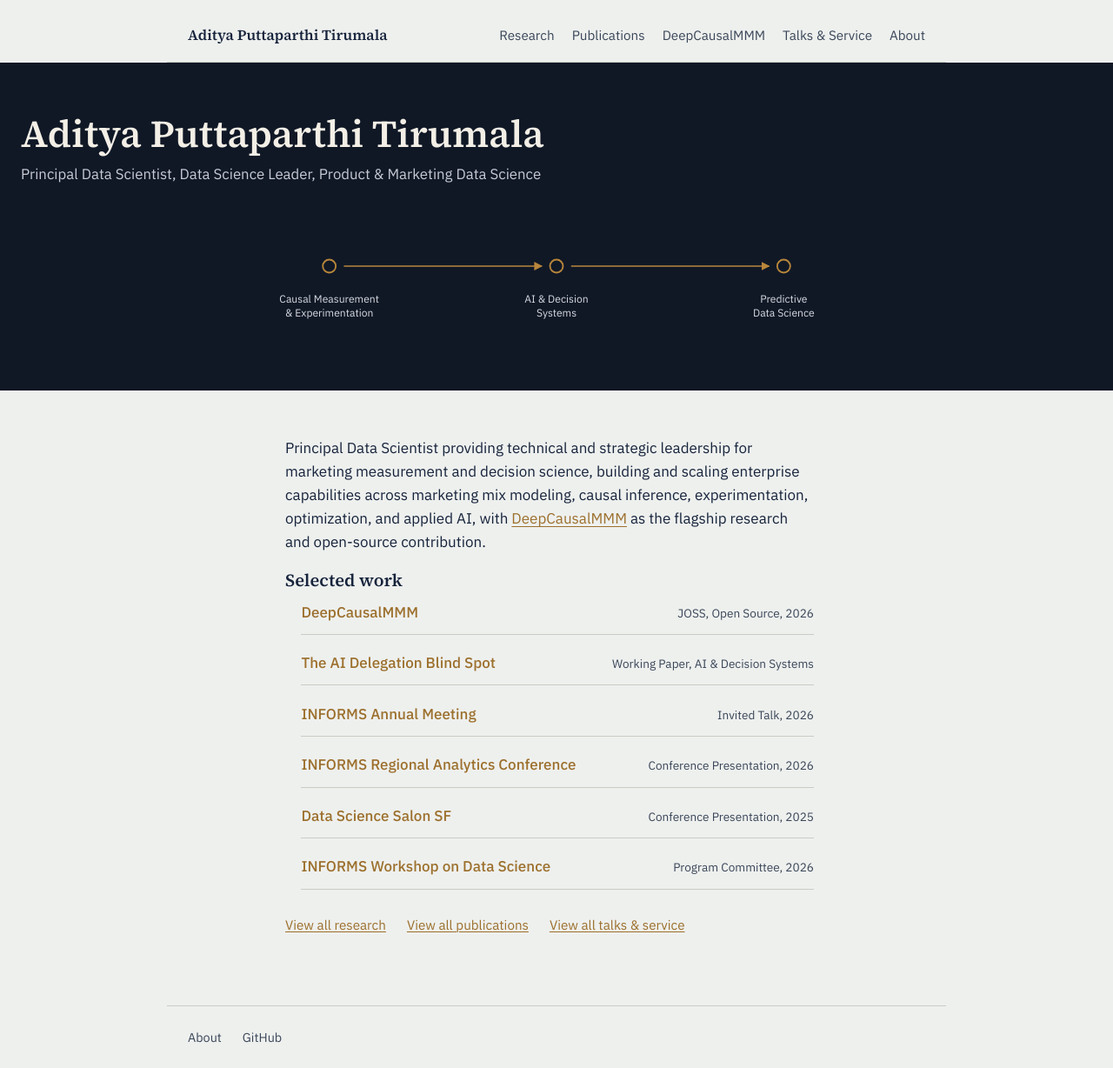
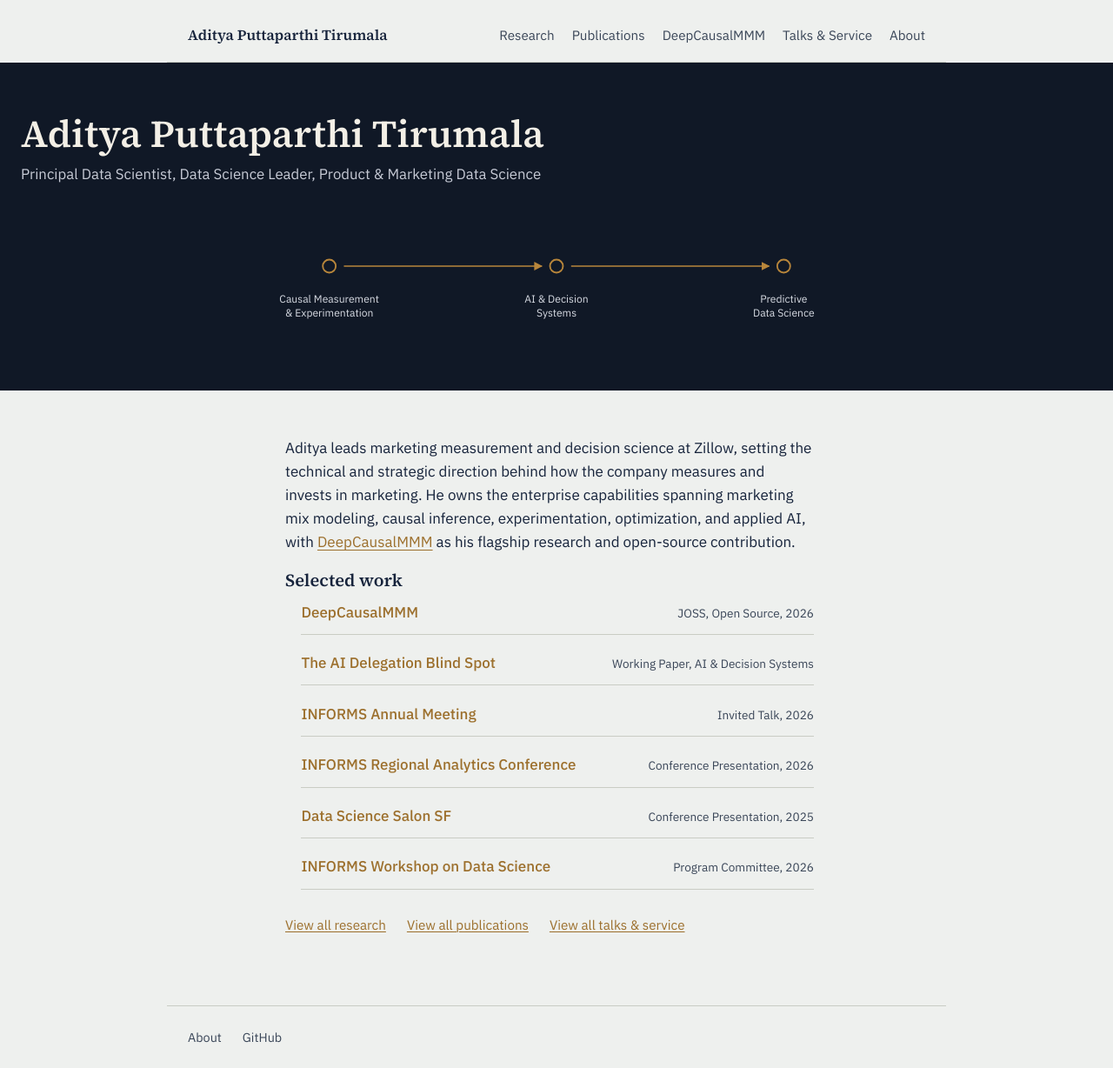
Before and after one commit to adityapt/personal-repo, a Jekyll site: the page built from index.md, in a window 1280 px wide. Shown: the whole page at 87% size. Built offline with Jekyll 4.4.1, drawn with Linux system fonts in a browser that asks for light colours.

Commit message:
Rewrite homepage intro with active leadership framing
"Providing leadership for X" read like an IC support role. Switched to
active verbs (leads, sets direction, owns) that read as ownership
rather than input.

Co-Authored-By: Claude Sonnet 5 <noreply@anthropic.com>

```diff
--- a/index.md
+++ b/index.md
@@ -3,7 +3,7 @@ layout: home
 title: Aditya Puttaparthi Tirumala
 ---
 
-Principal Data Scientist providing technical and strategic leadership for marketing measurement and decision science, building and scaling enterprise capabilities across marketing mix modeling, causal inference, experimentation, optimization, and applied AI, with [DeepCausalMMM](/deepcausalmmm/) as the flagship research and open-source contribution.
+Aditya leads marketing measurement and decision science at Zillow, setting the technical and strategic direction behind how the company measures and invests in marketing. He owns the enterprise capabilities spanning marketing mix modeling, causal inference, experimentation, optimization, and applied AI, with [DeepCausalMMM](/deepcausalmmm/) as his flagship research and open-source contribution.
 
 ## Selected work
 
```
